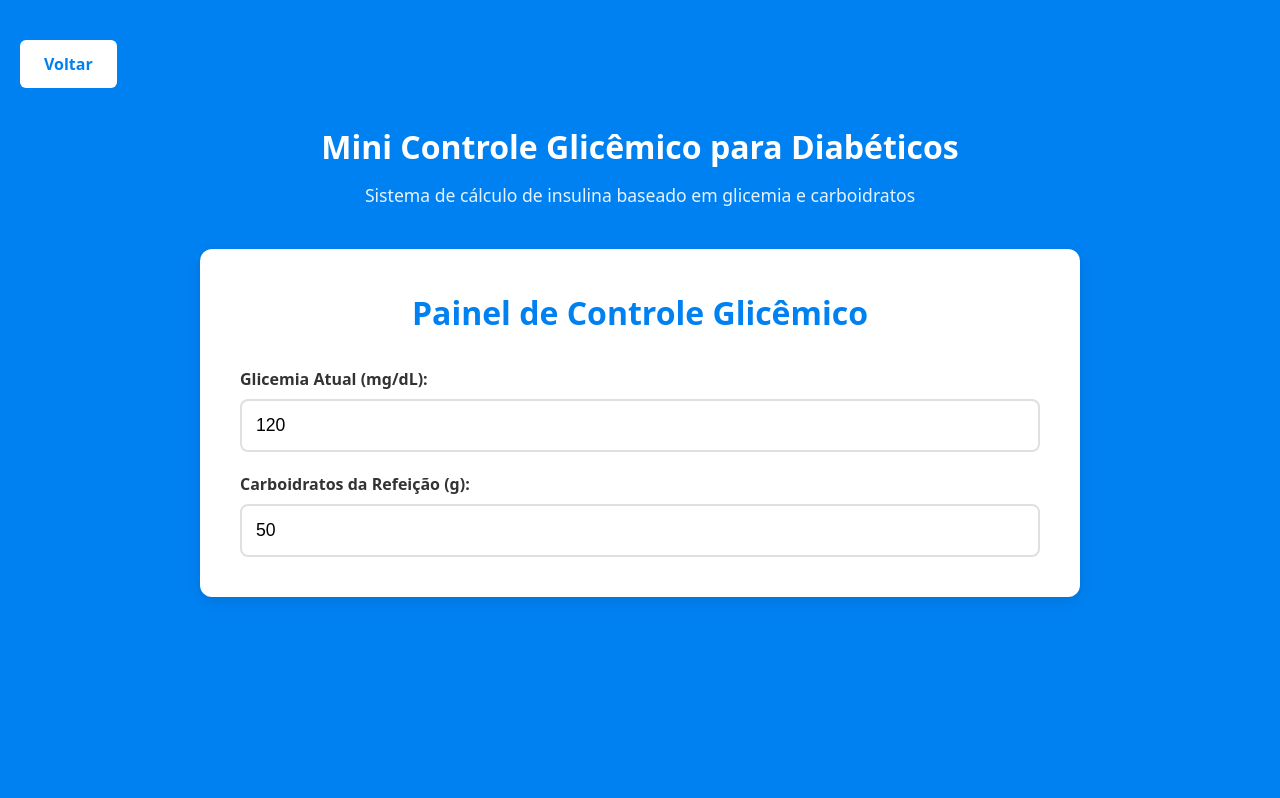
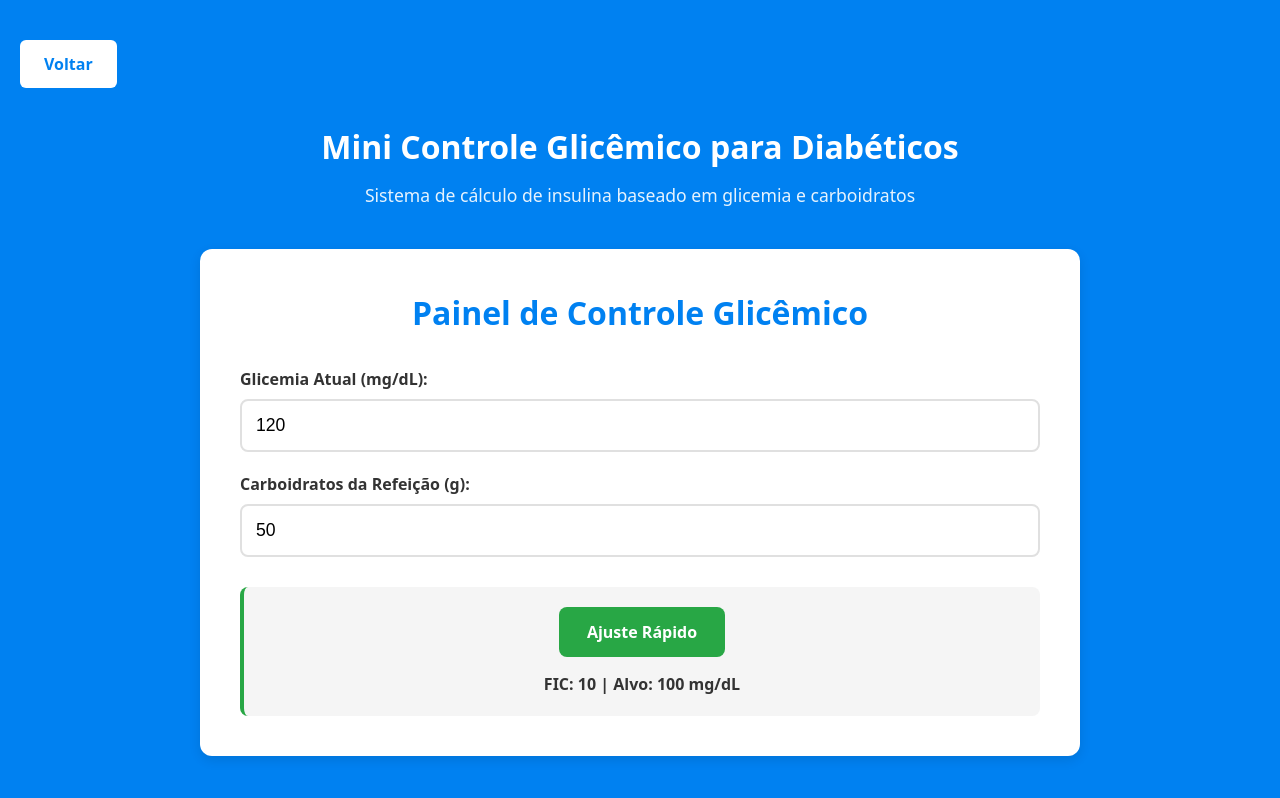
Before and after one commit to thiagoperest/desenvolvimento-react-DR4_TP2, a React (Vite) app: page /mini-projeto in a window 1280 px wide. Shown: the top 798 px of the page. Built offline with nearby package versions, Linux system fonts and the light colour scheme.

Commit message:
feat: add passo 2 mini projeto

```diff
--- a/src/components/PainelGlicemico.css
+++ b/src/components/PainelGlicemico.css
@@ -43,3 +43,37 @@
   outline: none;
   border-color: #0081f1;
 }
+
+.ajuste-rapido {
+  margin-top: 30px;
+  padding: 20px;
+  background: #f5f5f5;
+  border-radius: 8px;
+  border-left: 4px solid #28a745;
+  text-align: center;
+}
+
+.btn-ajuste {
+  padding: 14px 28px;
+  background-color: #28a745;
+  color: white;
+  border: none;
+  border-radius: 8px;
+  font-size: 1rem;
+  font-weight: 600;
+  cursor: pointer;
+  transition: all 0.3s ease;
+}
+
+.btn-ajuste:hover {
+  background-color: #218838;
+  transform: translateY(-2px);
+  box-shadow: 0 4px 8px rgba(40, 167, 69, 0.3);
+}
+
+.info-ajuste {
+  margin: 15px 0 0 0;
+  color: #333;
+  font-size: 1rem;
+  font-weight: 600;
+}
--- a/src/components/PainelGlicemico.jsx
+++ b/src/components/PainelGlicemico.jsx
@@ -1,11 +1,37 @@
-import { useState } from 'react'
+import { useState, useReducer } from 'react'
 import './PainelGlicemico.css'
+
+function fatorReducer(state, action) {
+  switch (action.type) {
+    case 'SET_FIC':
+      return {
+        ...state,
+        fic: action.payload
+      }
+    case 'SET_ALVO':
+      return {
+        ...state,
+        alvo: action.payload
+      }
+    default:
+      return state
+  }
+}
+
+const initialFatorState = {
+  fic: 10,
+  alvo: 100
+}
 
 export default function PainelGlicemico() {
   const [glicemiaAtual, setGlicemiaAtual] = useState(120)
   const [carboidratosRefeicao, setCarboidratosRefeicao] = useState(50)
-  const [fatorInsulinaCarbo, setFatorInsulinaCarbo] = useState(10)
-  const [glicemiaAlvo, setGlicemiaAlvo] = useState(100)
+  const [fatores, dispatch] = useReducer(fatorReducer, initialFatorState)
+
+  function handleAjusteRapido() {
+    dispatch({ type: 'SET_FIC', payload: 8 })
+    dispatch({ type: 'SET_ALVO', payload: 90 })
+  }
 
   return (
     <div className="painel-glicemico">
@@ -32,6 +58,15 @@ export default function PainelGlicemico() {
           />
         </div>
       </div>
+
+      <div className="ajuste-rapido">
+        <button onClick={handleAjusteRapido} className="btn-ajuste">
+          Ajuste Rápido
+        </button>
+        <p className="info-ajuste">
+          FIC: {fatores.fic} | Alvo: {fatores.alvo} mg/dL
+        </p>
+      </div>
     </div>
   )
 }
```
